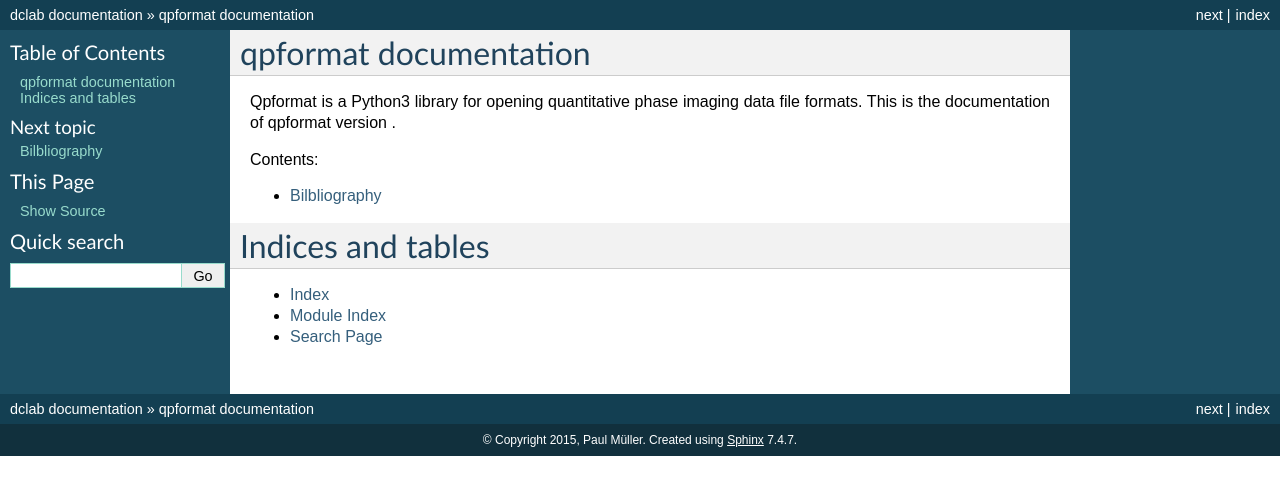
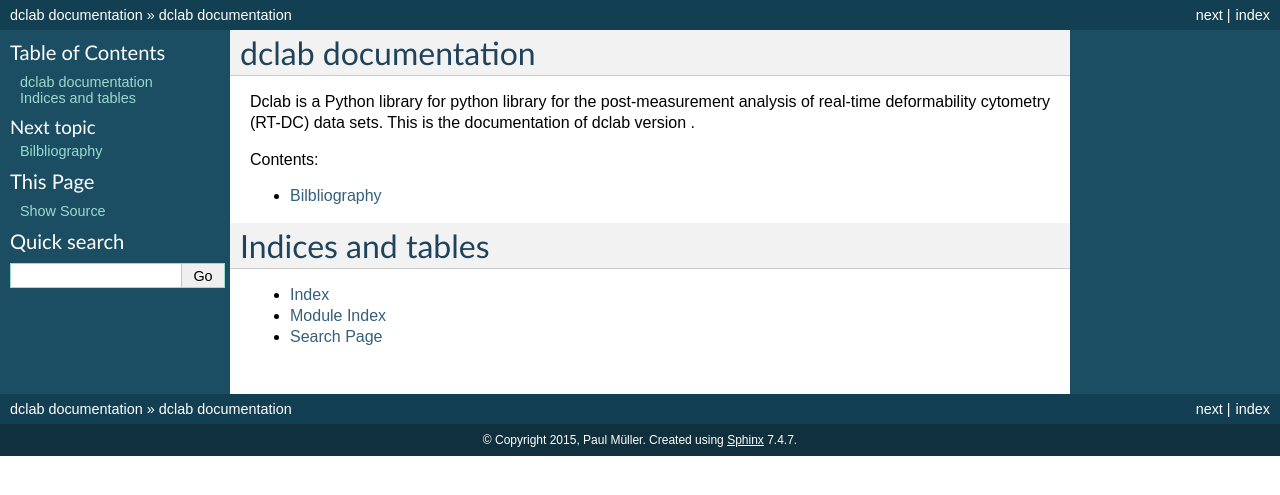
Before and after one commit to DC-analysis/dclab, a Sphinx documentation site: the page built from docs/index.rst, in a window 1280 px wide. Shown: the top 495 px of the page. Built offline with Sphinx 7.4.7, drawn with Linux system fonts in a browser that asks for light colours; pages that are not in the unit, such as notebooks, are missing from menus; the version number could not be read and is left out.

Commit message:
docs: update initial page and add example image

```diff
--- a/docs/index.rst
+++ b/docs/index.rst
@@ -1,9 +1,9 @@
-qpformat documentation
-======================
+dclab documentation
+===================
 
-Qpformat is a Python3 library for opening quantitative
-phase imaging data file formats. This is the
-documentation of qpformat version |release|.
+Dclab is a Python library for  python library for the post-measurement
+analysis of real-time deformability cytometry (RT-DC) data sets. This
+is the documentation of dclab version |release|.
 
 .. toctree::
    :maxdepth: 4
```
Also changed, not shown: 2 other files.
